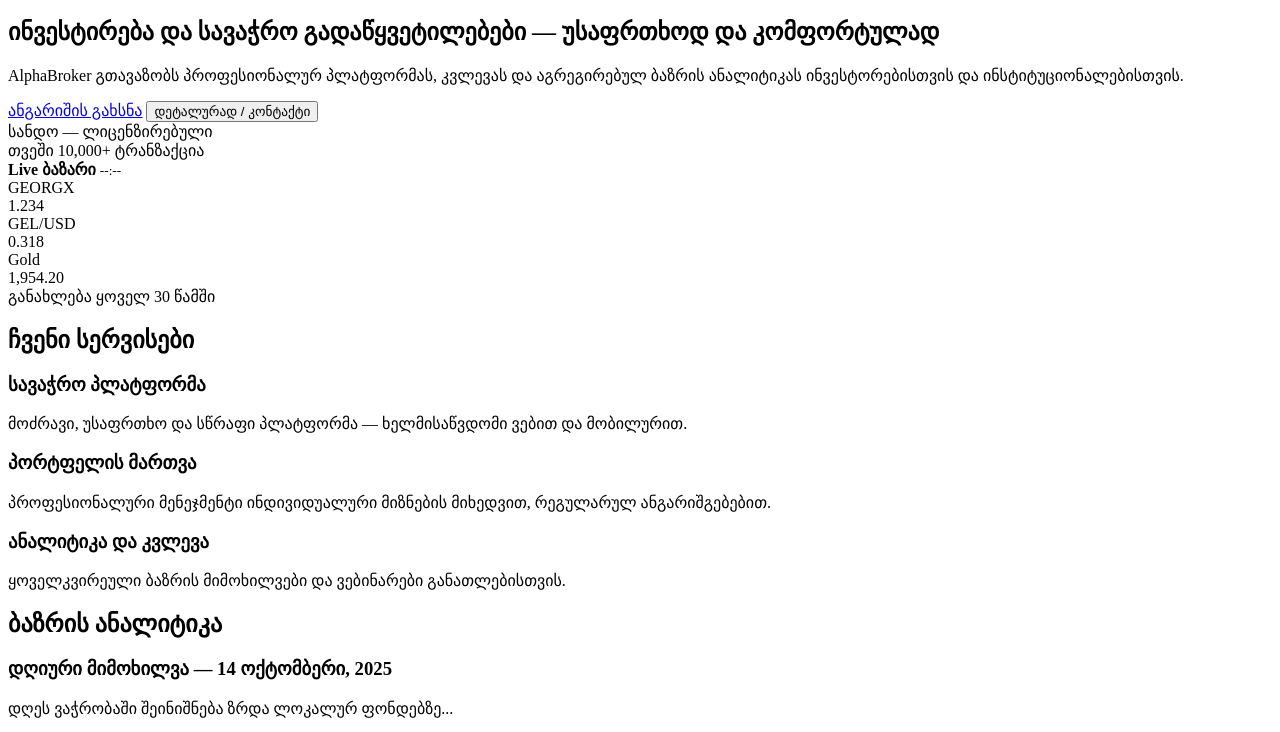
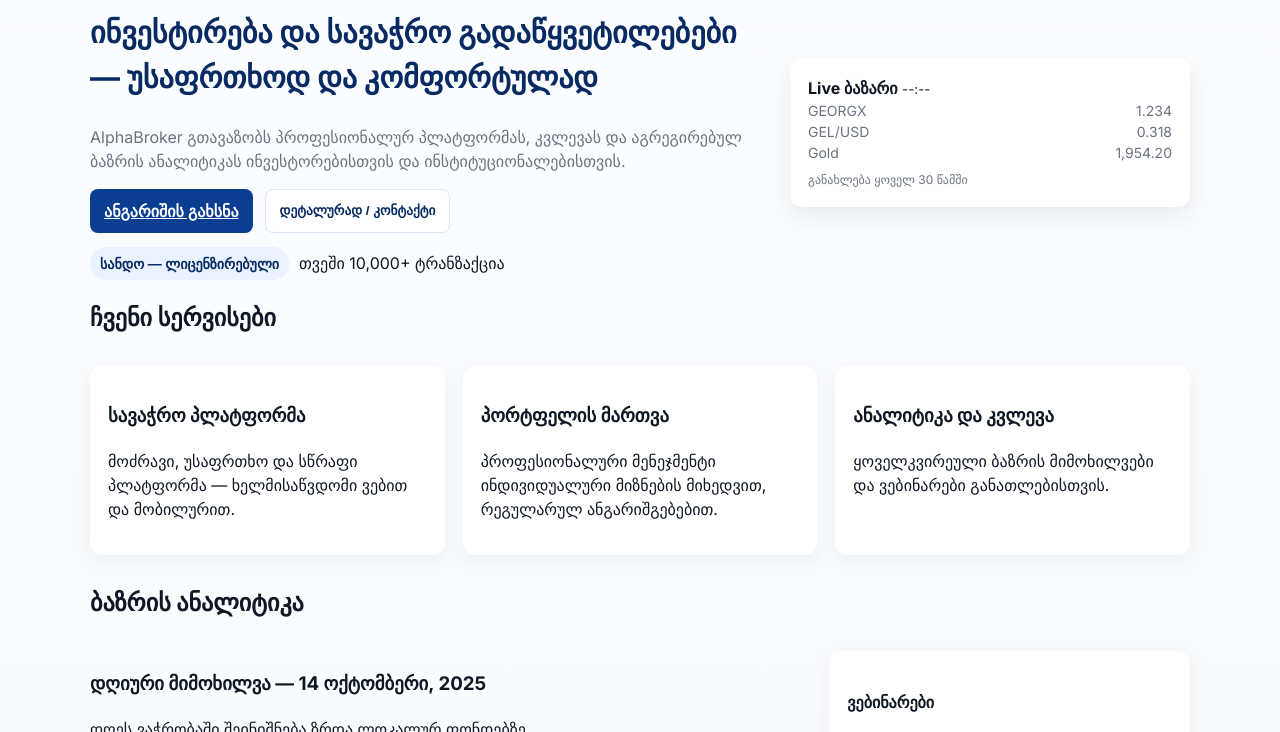
Before and after one commit to iliagviniashvili98/AlphaBroker, a plain HTML site: page index.html in a window 1280 px wide. Shown: the part 103-835 px from the top of the page. Drawn offline with Linux system fonts and the light colour scheme.

Commit message:
Update index.html

```diff
--- a/index.html
+++ b/index.html
@@ -1,3 +1,17 @@
+<!DOCTYPE html>
+<html lang="ka">
+<head>
+  <meta charset="utf-8" />
+  <meta name="viewport" content="width=device-width, initial-scale=1" />
+  <title>AlphaBroker — საბროკერო სერვისები</title>
+
+  <!-- Fonts -->
+  <link href="https://fonts.googleapis.com/css2?family=Inter:wght@400;600;700&display=swap" rel="stylesheet">
+
+  <!-- CSS -->
+  <link rel="stylesheet" href="style.css" />
+</head>
+<body>
   <div class="container">
     <!-- Header -->
     <header aria-label="მთავარი ნავიგაცია">
@@ -20,12 +34,11 @@
     </header>
 
     <!-- Hero -->
-  <section class="hero" id="hero">
+    <section class="hero">
       <div class="hero-left">
         <h1>ინვესტირება და სავაჭრო გადაწყვეტილებები — უსაფრთხოდ და კომფორტულად</h1>
         <p>
-        AlphaBroker გთავაზობს პროფესიონალურ პლატფორმას, კვლევას და აგრეგირებულ
-        ბაზრის ანალიტიკას ინვესტორებისთვის და ინსტიტუციონალებისთვის.
+          AlphaBroker გთავაზობს პროფესიონალურ პლატფორმას, კვლევას და აგრეგირებულ ბაზრის ანალიტიკას ინვესტორებისთვის და ინსტიტუციონალებისთვის.
         </p>
         <div class="hero-actions">
           <a class="cta" href="#open-account">ანგარიშის გახსნა</a>
@@ -91,10 +104,7 @@
     <section id="about">
       <h2>ჩვენ შესახებ</h2>
       <div class="card">
-      <p>
-        AlphaBroker — ლიცენზირებული საბროკერო კომპანია, რომელიც გამჭვირვალობასა და
-        კლიენტის ინტერესს აყენებს პირველ ადგილზე.
-      </p>
+        <p>AlphaBroker — ლიცენზირებული საბროკერო კომპანია, რომელიც გამჭვირვალობასა და კლიენტის ინტერესს აყენებს პირველ ადგილზე.</p>
         <div class="badges">
           <div class="badge">ლიცენზია: ეროვნული ბანკი</div>
           <div class="badge">საზოგადოებრივი ფონდების უზრუნველყოფა</div>
@@ -106,10 +116,7 @@
     <section id="open-account">
       <div class="card">
         <h3>ანგარიშის გახსნა</h3>
-      <p class="muted">
-        საჭიროა KYC — პირადობის დოკუმენტი და მისამართის დამადასტურებელი საბუთი.
-      </p>
-
+        <p class="muted">საჭიროა KYC — პირადობის დოკუმენტი და მისამართის დამადასტურებელი საბუთი.</p>
         <form id="openAccountForm">
           <input name="firstName" placeholder="სახელი" required />
           <input name="lastName" placeholder="გვარი" required />
@@ -147,3 +154,8 @@
       <p>© <span id="copyYear"></span> AlphaBroker. ყველა უფლება დაცულია.</p>
     </footer>
   </div>
+
+  <!-- JavaScript -->
+  <script src="script.js"></script>
+</body>
+</html>
```
Lines whose indentation alone changed are shown as unchanged.
